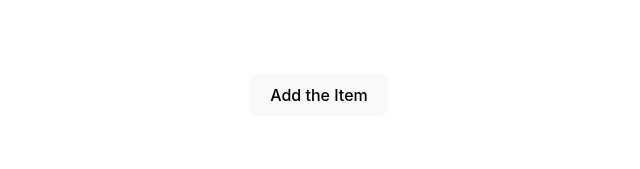
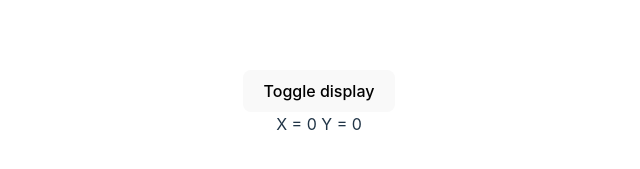
Before and after one commit to nidhi333-9/React-hooks, a React (Vite) app: page / in a window 1280 px wide. Shown: the part 297-466 px from the top of the page, without its empty margins (321-961 px from the left). Built offline with nearby package versions, Linux system fonts and the light colour scheme.

Commit message:
useEffect

```diff
--- a/src/App.jsx
+++ b/src/App.jsx
@@ -1,14 +1,23 @@
 import "./App.css";
 import HookCounter from "./components/HookCounter";
+import HookCounterOne from "./components/HookCounterOne";
 import HookCounterThree from "./components/HookCounterThree";
 import HookCounterTwo from "./components/HookCounterTwo";
+import HookMouse from "./components/HookMouse";
+import MouseContainer from "./components/MouseContainer";
 
 function App() {
   return (
     <div className="App">
       {/* <HookCounter /> */}
       {/* <HookCounterTwo /> */}
-      <HookCounterThree />
+      {/* <HookCounterThree /> */}
+
+      {/* useEffect */}
+
+      {/* <HookCounterOne /> */}
+      {/* <HookMouse /> */}
+      <MouseContainer />
     </div>
   );
 }
--- /dev/null
+++ b/src/components/HookCounterOne.jsx
@@ -0,0 +1,24 @@
+import React, { useEffect, useState } from "react";
+
+function HookCounterOne() {
+  const [click, setClick] = useState(0);
+  const [name, setName] = useState("");
+  useEffect(() => {
+    console.log("Updating the useEffect");
+    document.title = `Clicked ${click} times`;
+  }, [click]);
+  return (
+    <div>
+      <input
+        type="text"
+        value={name}
+        onChange={(e) => setName(e.target.value)}
+      />
+      <button onClick={() => setClick((prevCount) => prevCount + 1)}>
+        Clicked {click} times
+      </button>
+    </div>
+  );
+}
+
+export default HookCounterOne;
--- /dev/null
+++ b/src/components/HookMouse.jsx
@@ -0,0 +1,28 @@
+import React, { useEffect, useState } from "react";
+
+function HookMouse() {
+  const [x, setX] = useState(0);
+  const [y, setY] = useState(0);
+
+  const logMousePosition = (e) => {
+    console.log("Mouse event");
+    setX(e.clientX);
+    setY(e.clientY);
+  };
+  useEffect(() => {
+    console.log("UseEffect Called");
+    window.addEventListener("mousemove", logMousePosition);
+
+    return () => {
+      // console.log("UseEffect Removed");
+      window.removeEventListener("mousemove", logMousePosition);
+    };
+  }, []);
+  return (
+    <div>
+      X = {x} Y = {y}
+    </div>
+  );
+}
+
+export default HookMouse;
--- /dev/null
+++ b/src/components/MouseContainer.jsx
@@ -0,0 +1,14 @@
+import React, { useState } from "react";
+import HookMouse from "./HookMouse";
+
+function MouseContainer() {
+  const [display, setDisplay] = useState(true);
+  return (
+    <div>
+      <button onClick={() => setDisplay(!display)}>Toggle display</button>
+      {display && <HookMouse />}
+    </div>
+  );
+}
+
+export default MouseContainer;
```
